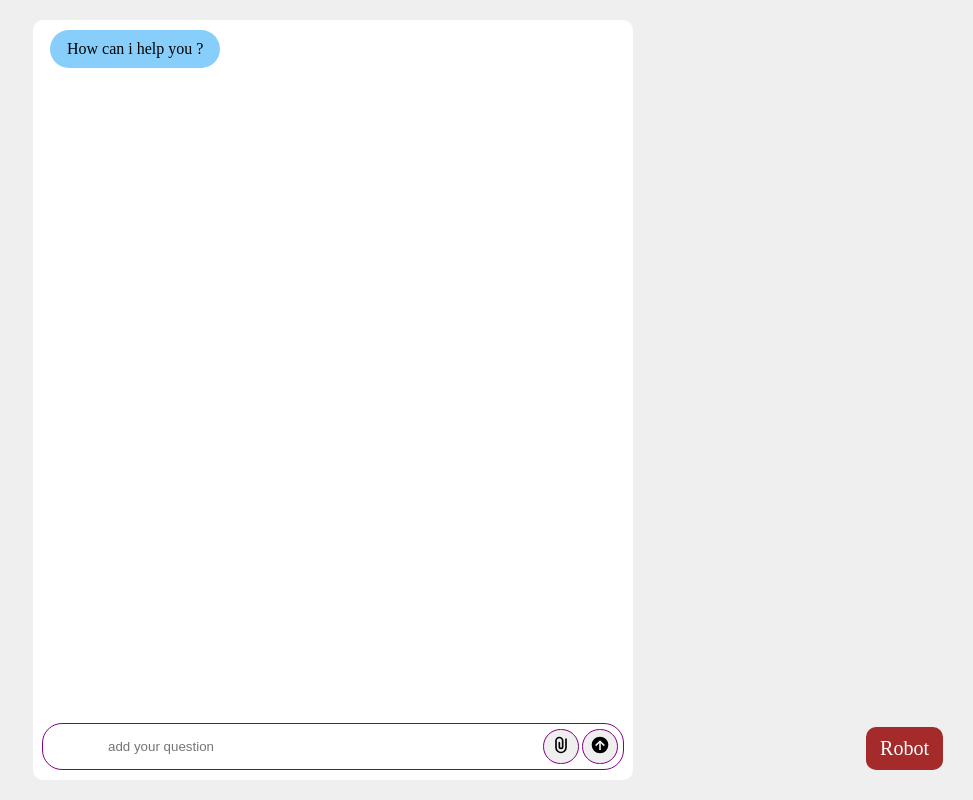
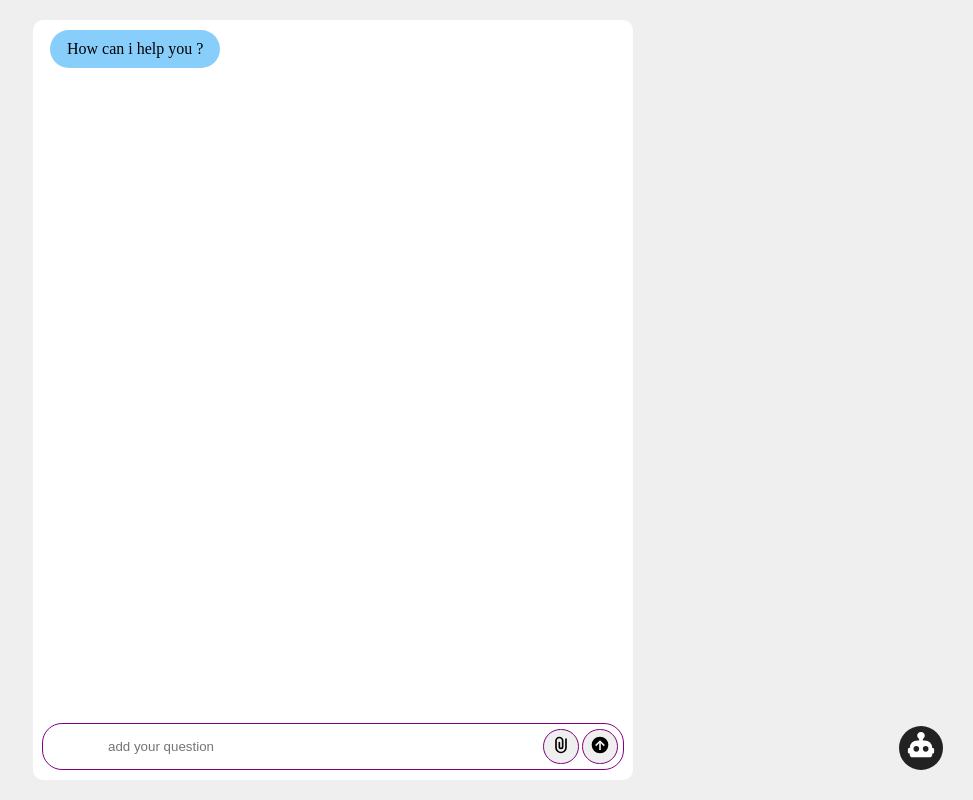
Before and after one commit to justToHost/ollama-chat-bot, a website built with Vite: page index.html in a window 1280 px wide. Shown: the whole page, without its empty margins (307-1280 px from the left). Built offline with nearby package versions, Linux system fonts and the light colour scheme.

Commit message:
robot icon added

```diff
--- a/src/components/main.js
+++ b/src/components/main.js
@@ -5,7 +5,11 @@ import handleUploadFile from './handleUploadFile.js'
 import handlePastedFile from './handlePastedFile.js'
 document.querySelector('#app').innerHTML = `
 
-  <div class="bot">Robot</div>
+  <div class="bot">
+     <svg width="30" height="30"
+     xmlns="http://www.w3.org/2000/svg"
+     viewBox="0 0 32 32"><path fill="#fff" d="M28.586 18H28a8 8 0 0 0-8-8h-2V8.445a4 4 0 1 0-4 0V10h-2a8 8 0 0 0-8 8h-.586A1.414 1.414 0 0 0 2 19.414v3.172A1.414 1.414 0 0 0 3.414 24H4v1a3 3 0 0 0 3 3h18a3 3 0 0 0 3-3v-1h.586A1.414 1.414 0 0 0 30 22.586v-3.172A1.414 1.414 0 0 0 28.586 18M11 22a3 3 0 1 1 3-3a3 3 0 0 1-3 3m10 0a3 3 0 1 1 3-3a3 3 0 0 1-3 3"/></svg>
+   </div>
 
   <div class="container">
         <div class="chats-area">
--- a/src/server/server.js
+++ b/src/server/server.js
@@ -53,7 +53,8 @@ RESPONSE REQUIREMENTS:
 - Answer strictly based ONLY on the provided context data
 - If the question is irrelevant to payroll, accounting, or ministry financial matters and its not related to the prevous question or given answer then respond: "I'm sorry, I don’t have information about that." in the same language as the question
 Exception:
-If the user is expressing gratitude (e.g., “thanks”, “thank you”, “appreciate it”), respond politely with short social replies such as “You’re welcome!” or “Glad I could help!” or mix of both.
+If the user is expressing greeting or gratitude (e.g., "hi", "helo", “thanks”, “thank you”, “appreciate it”), respond in your own way.
+
 - Provide clear, structured answers with:
   • Separate paragraphs for complex explanations
   • Bullet points for lists and steps
--- a/src/styles/style.css
+++ b/src/styles/style.css
@@ -16,11 +16,9 @@ body{
     right: 30px;
     bottom: 30px;
     padding: 5px;
-    background: brown;
-    border-radius: 10px;
-    font-size: 20px;
-    padding: 10px 14px;
-    color: #fff;
+    background: #222;
+    border-radius: 999px;
+    padding: 5px 7px;
     cursor: pointer;
 }
 
```
